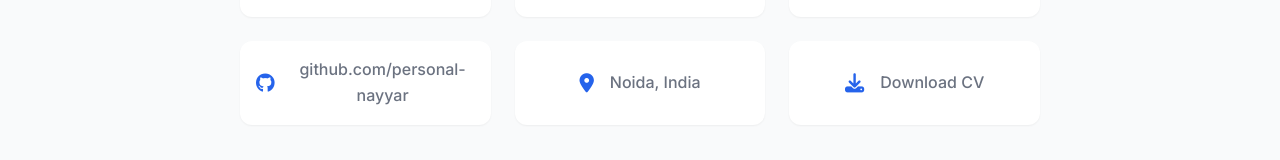
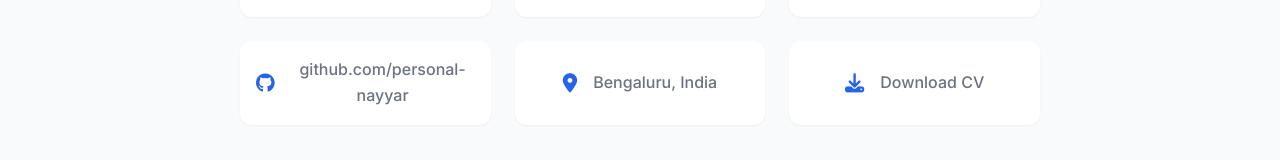
Before and after one commit to personal-nayyar/nextjs-portfolio, a Next.js app: page / in a window 1280 px wide. Shown: the part 6507-6667 px from the top of the page. Built offline with nearby package versions, Linux system fonts and the light colour scheme.

Commit message:
Update location in Contact section: Bengaluru, India and fix CV download link
- Updated location from Noida, India to Bengaluru, India in Get In Touch section
- Updated CV download link in Contact section to match new Google Drive URL
- Ensures consistency across all portfolio sections

```diff
--- a/components/Contact.js
+++ b/components/Contact.js
@@ -26,11 +26,11 @@
               </div>
               <div className="contact-item">
                 <i className="fas fa-map-marker-alt"></i>
-                <span>Noida, India</span>
+                <span>Bengaluru, India</span>
               </div>
               <div className="contact-item">
                 <i className="fas fa-download"></i>
-                <a href="https://drive.google.com/uc?export=download&id=1Xj__gyp5Nmu9188pwpMbWHv_1radiBwg" download>Download CV</a>
+                <a href="https://drive.google.com/file/d/1mLakQSoejx6j38ad2QGiqA8MoUMgGX5n/view" download>Download CV</a>
               </div>
             </div>
           </div>
```
